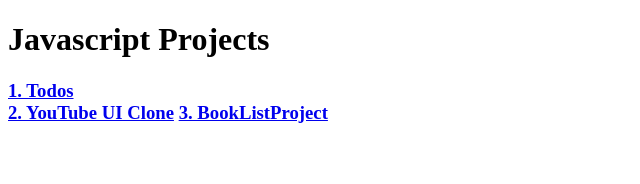
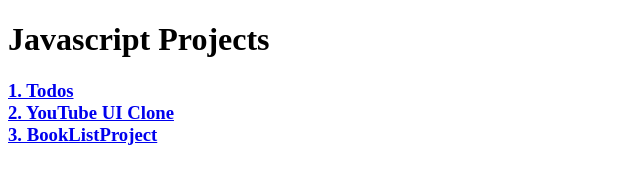
Before and after one commit to Alok-Singh-ops/javaScriptProjects, a plain HTML site: page index.html in a window 1280 px wide. Shown: the whole page, without its empty margins (0-640 px from the left). Drawn offline with Linux system fonts and the light colour scheme.

Commit message:
update index html

```diff
--- a/index.html
+++ b/index.html
@@ -11,7 +11,7 @@
 
   <h3>
     <a href="./1.todos/1.html">1. Todos</a> <br>
-    <a href="./2. Youtube Clone/index.html">2. YouTube UI Clone</a>
+    <a href="./2. Youtube Clone/index.html">2. YouTube UI Clone</a> <br>
     <a href="./4. Book List Ui/index.html">3. BookListProject</a>
   </h3>
 </body>
```
